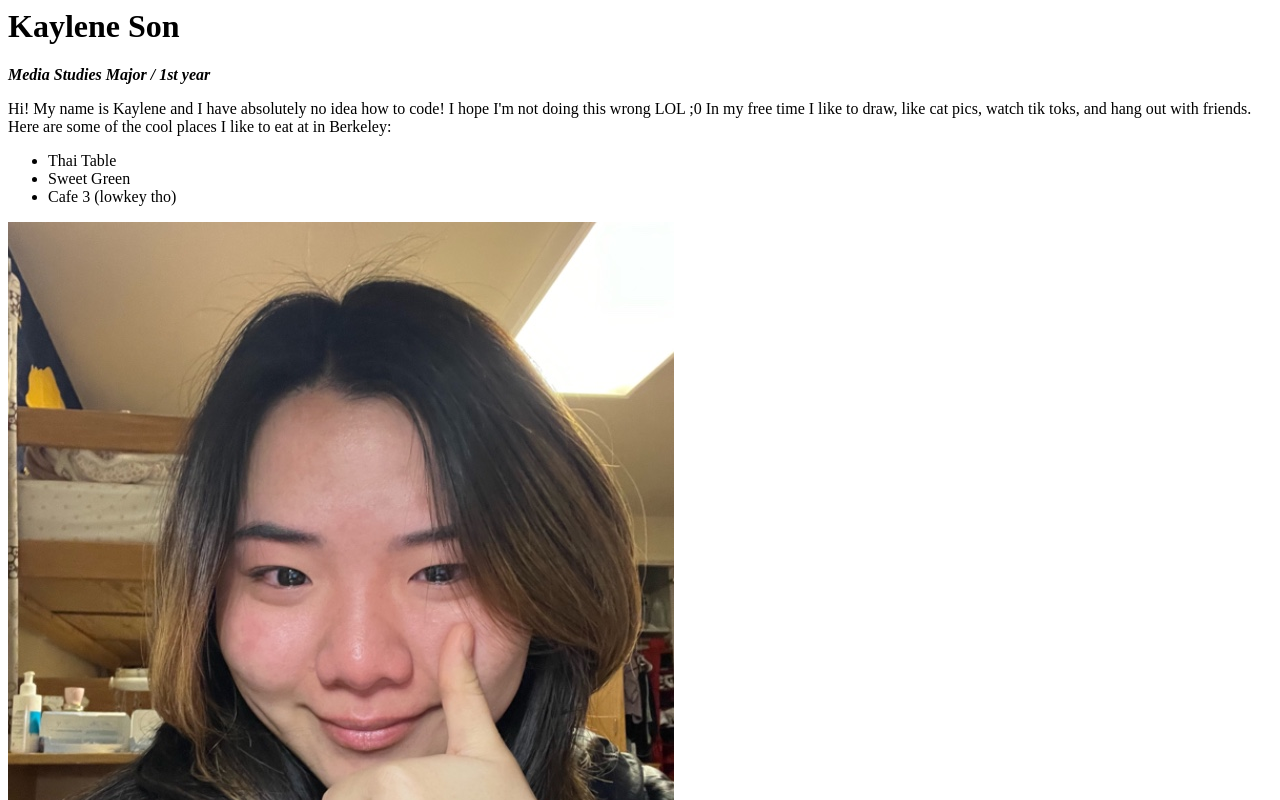
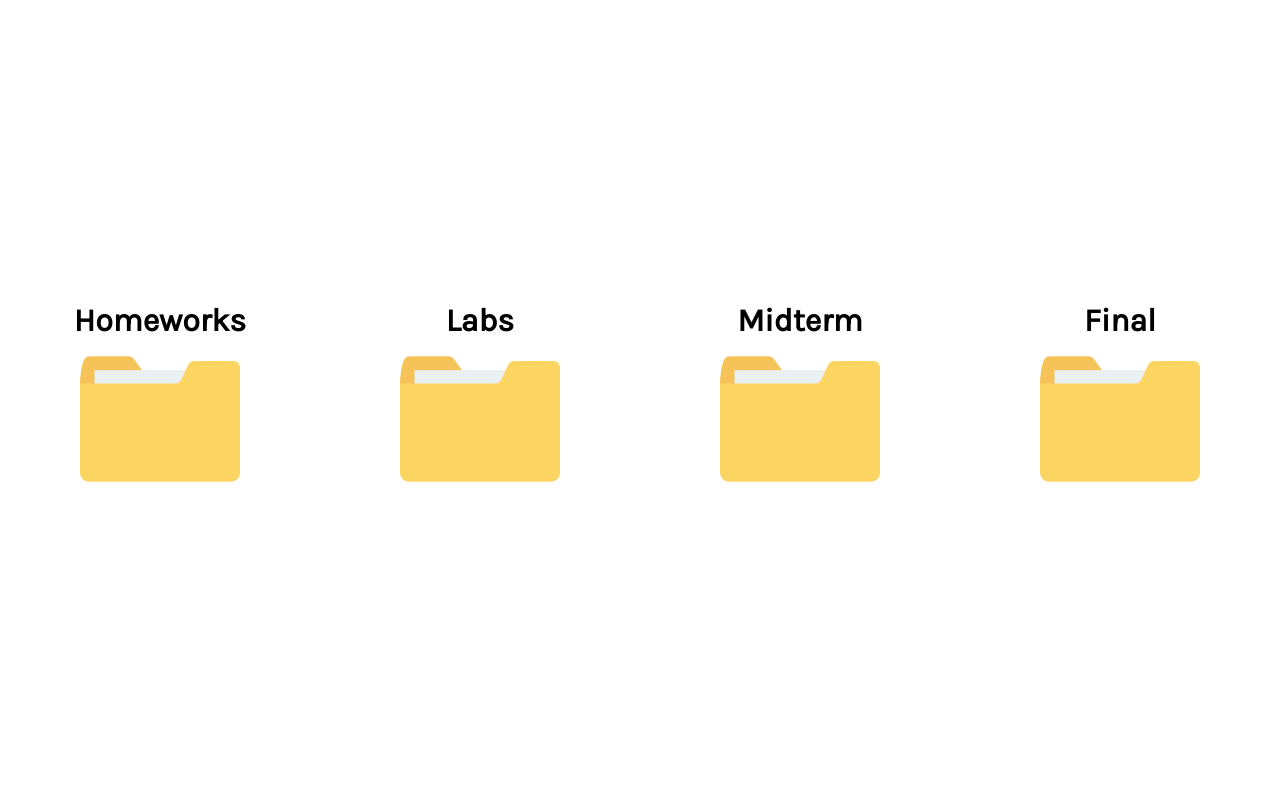
Before and after one commit to kayleneson/kayleneson.github.io, a plain HTML site: page index.html in a window 1280 px wide. Shown: the top 800 px of the page. Drawn offline with Linux system fonts and the light colour scheme.

Commit message:
uploaded hw number 1

```diff
--- a/index.html
+++ b/index.html
@@ -1,22 +1,43 @@
-<body>
-<h1>Kaylene Son</h1>
-<strong><em>Media Studies Major / 1st year</em></strong>
-<p> Hi! My name is Kaylene and I have absolutely no idea how to code! I hope I'm not doing this wrong LOL ;0 In my free time I like to draw, like cat pics, watch tik toks, and hang out with friends. Here are some of the cool places I like to eat at in Berkeley:</p>
-<ul>
-<li>Thai Table</li>
-<li>Sweet Green</li>
-<li>Cafe 3 (lowkey tho)</li>
-</ul>
-<img src="assets/img/selfie.jpg" />
-<br/>
-<a href="https://fontsinuse.com/in/1/topics/27/graphic-design?page=3">fontsinuse</a>
-<div>
-    <h2>Reading Responses</h2>
-   <ul>
-    <li> Something I learned from this article was that oftentimes certain choices we make as users of specific apps or websites were predicted. Our eyes meet certain corners, bold text, and highlighted areas first so that we can interact easily as it was designed to be.</li>
-    <li> My favorite part of this article was when they showed the breakdown of Twitter's UI. I think it says a lot about how and where we choose to interact with interfaces and the thought process behind it. </li>
-    <li> A quote I found interesting: "You develop your design eye by thinking as if you were the designer of a product."</li>
-    <li> I give this article a 7.6/10</li>
-    </ul>
-</div>
-</body>
+<!DOCTYPE html>
+<html>
+    <head>
+        <link rel = "stylesheet" href = "https://fonts.googleapis.com/css?family=Karla">
+        <link rel = "stylesheet" href = "DONOTTOUCH/css/main-page.css">
+    </head>
+    <body>
+        <div id = "overall-container">
+            <div class = "home-page-folder">
+                <h1>
+                    Homeworks
+                </h1>
+                <a href = "homeworks/index.html">
+                    <img src = "DONOTTOUCH/images/folder.png">
+                </a>
+            </div>
+            <div class = "home-page-folder">
+                <h1>
+                    Labs
+                </h1>
+                <a href = "labs/index.html">
+                    <img src = "DONOTTOUCH/images/folder.png">
+                </a>
+            </div>
+            <div class = "home-page-folder">
+                <h1>
+                    Midterm
+                </h1>
+                <a href = "midterm/index.html">
+                    <img src = "DONOTTOUCH/images/folder.png">
+                </a>
+            </div>
+            <div class = "home-page-folder">
+                <h1>
+                    Final
+                </h1>
+                <a href = "final/index.html">
+                    <img src = "DONOTTOUCH/images/folder.png">
+                </a>
+            </div>
+        </div>
+    </body>
+</html>
```
Also changed, not shown: homeworks/hw1/index.html (+22 -6 lines), homeworks/hw1/assets/img/selfie.jpg (renamed from assets/img/selfie.jpg), 6 other files.
